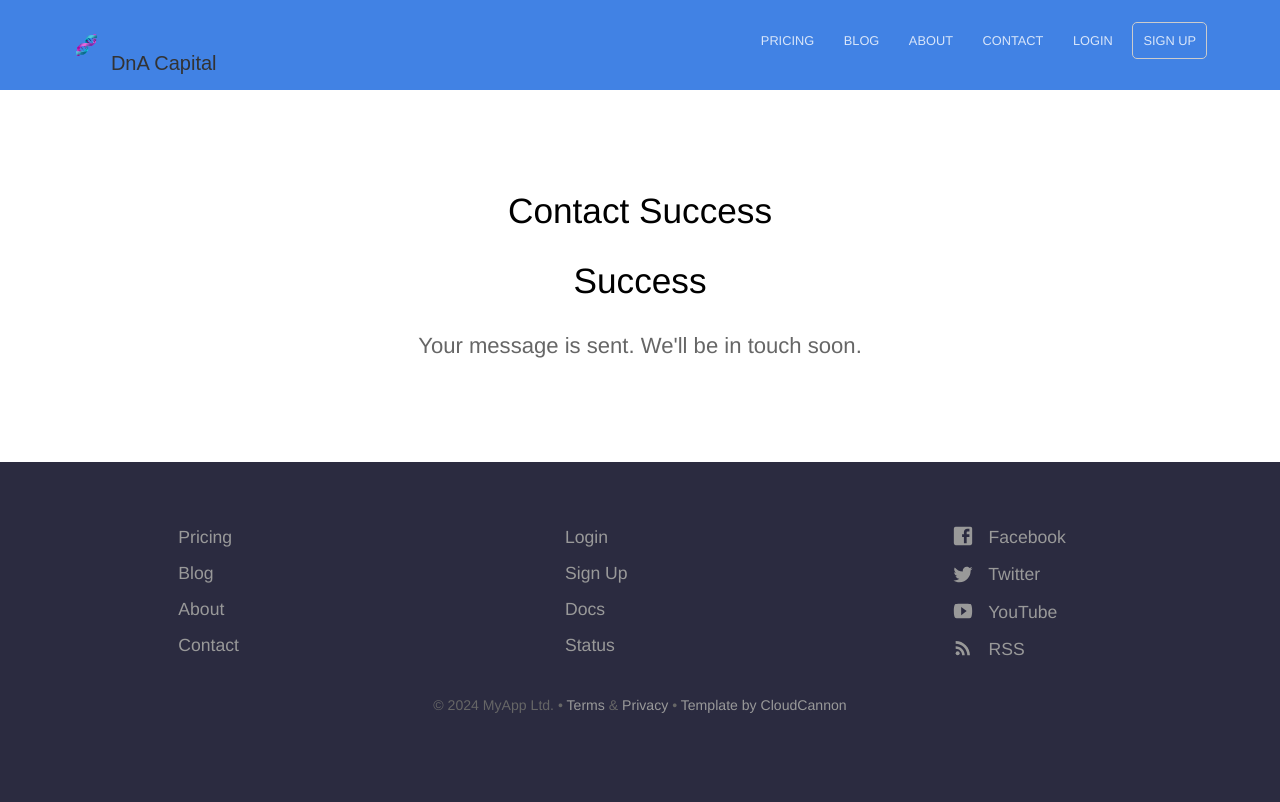
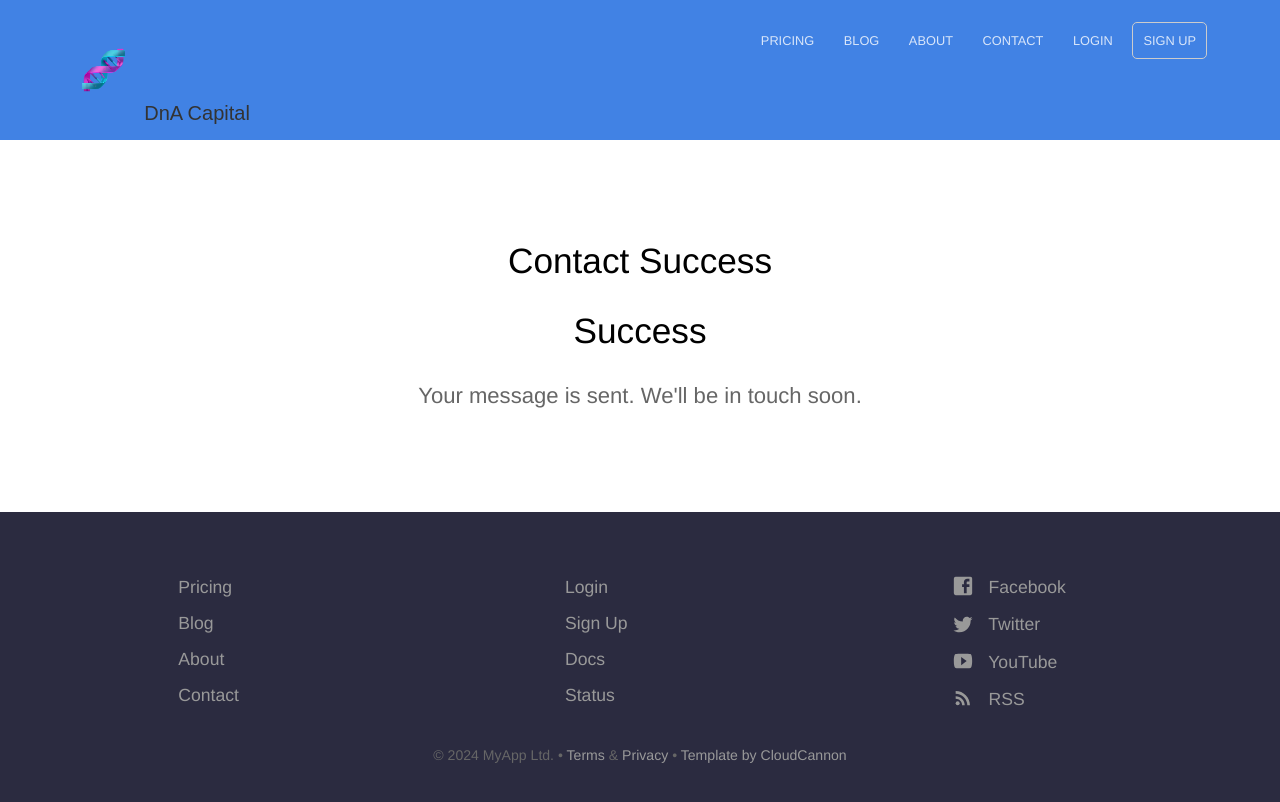
Before and after one commit to mundra-aman/dnacapital.in, a Jekyll site: the page built from contact-success.html, in a window 1280 px wide. Shown: the top 802 px of the page. Built offline with Jekyll 4.4.1, drawn with Linux system fonts in a browser that asks for light colours.

Commit message:
Update default.html

```diff
--- a/_layouts/default.html
+++ b/_layouts/default.html
@@ -23,7 +23,7 @@
 	<body>
 		<header>
 			<div class="container">
-				<div class="company-name"><a href="{{ site.baseurl }}/"><img src="{{ site.baseurl }}/images/logo.png" alt="Hydra Logo" width="100" height="50" /></a>
+				<div class="company-name"><a href="{{ site.baseurl }}/"><img src="{{ site.baseurl }}/images/logo.png" alt="Hydra Logo" width="200" height="100" /></a>
                                 <span class="company-text" style="font-family: Arial, sans-serif; font-size: 20px; color: #333;">DnA Capital</span></div>
 
 				{% include navigation.html %}
```
